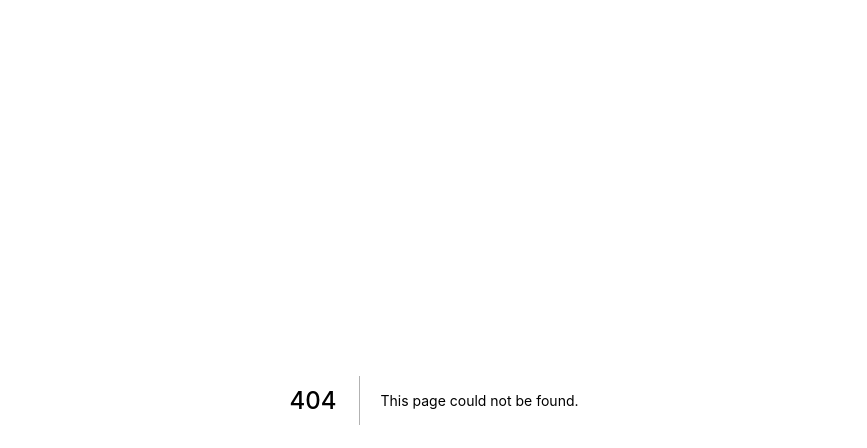
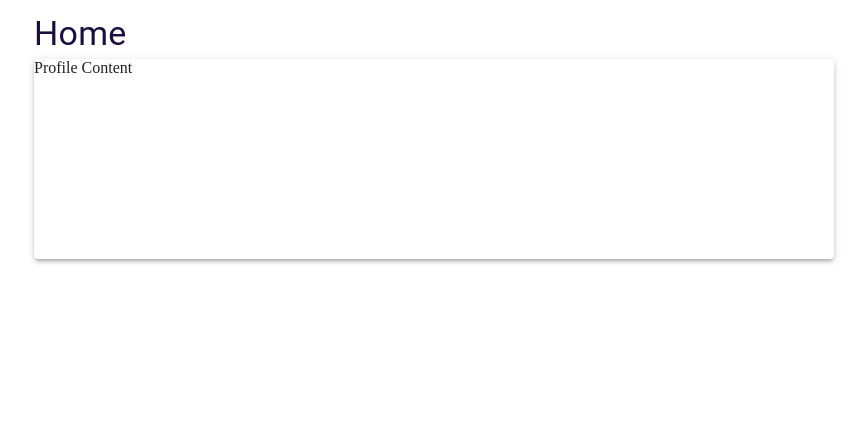
Before and after one commit to xeonray-origin/reckon, a Next.js app: page /home in a window 1280 px wide. Before the commit this address had no page. Shown: the top 448 px of the page, without its empty margins (206-1073 px from the left). Built offline with nearby package versions, Linux system fonts and the light colour scheme.

Commit message:
feat: installed mui dependencies, theme setup , components setup , initiated homepage design (#1)
Co-authored-by: Mohammed Adil <mohammed.adil@optym.com>

```diff
--- a/package.json
+++ b/package.json
@@ -11,6 +11,9 @@
     "format": "prettier ."
   },
   "dependencies": {
+    "@emotion/react": "^11.10.4",
+    "@emotion/styled": "^11.10.4",
+    "@mui/material": "^5.10.4",
     "next": "12.3.0",
     "react": "18.2.0",
     "react-dom": "18.2.0",
--- /dev/null
+++ b/src/components/index.ts
@@ -0,0 +1 @@
+export { default as Profile} from './profile';
--- /dev/null
+++ b/src/components/profile.tsx
@@ -0,0 +1,12 @@
+import Paper from '@mui/material/Paper';
+
+const Profile = () => {
+  return (
+    <Paper elevation={3} sx={{ height: '200px', width: '800px' }}>
+      {' '}
+      Profile Content
+    </Paper>
+  );
+};
+
+export default Profile;
--- a/src/config.ts
+++ b/src/config.ts
@@ -2,6 +2,9 @@
  * Application related global configurations.
  */
 
+import { lightTheme } from './core/theme/lightTheme';
+
 export default {
   appName: 'Optym5',
+  appTheme: lightTheme,
 };
--- /dev/null
+++ b/src/core/theme/baseTheme.ts
@@ -0,0 +1,78 @@
+export const baseTheme: any = {
+  typography: {
+    fontSize: 14,
+    h1: {
+      fontSize: '96px',
+      lineHeight: '144px',
+      letterSpacing: '-1.5px',
+    },
+    h2: {
+      fontSize: '60px',
+      lineHeight: '90px',
+      letterSpacing: '-0.5px',
+    },
+    h3: {
+      fontSize: '48px',
+      lineHeight: '72px',
+    },
+    h4: {
+      fontSize: '34px',
+      lineHeight: '51px',
+      letterSpacing: '0.25px',
+    },
+    h5: {
+      fontSize: '24px',
+      lineHeight: '36px',
+    },
+    h6: {
+      fontSize: '20px',
+      lineHeight: '30px',
+      letterSpacing: '0.15px',
+    },
+    h7: {
+      fontWeight: 600,
+      size: '16px',
+      lineHeight: '25.6px',
+      letterSpacing: '0.15px',
+    },
+    subtitle1: {
+      fontSize: '16px',
+      lineHeight: '24px',
+      letterSpacing: '0.15px',
+    },
+    subtitle2: {
+      fontSize: '14px',
+      lineHeight: '21px',
+      letterSpacing: '0.15px',
+      fontWeight: 400,
+    },
+    body1: {
+      fontSize: '16px',
+      lineHeight: '24px',
+      letterSpacing: '0.15px',
+      fontWeight: 400,
+    },
+    body2: {
+      fontSize: '14px',
+      lineHeight: '21px',
+      letterSpacing: '0.15px',
+      fontWeight: 400,
+    },
+    button: {
+      fontSize: '15px',
+      lineHeight: '22.5px',
+      fontWeight: 500,
+    },
+    caption: {
+      fontSize: '15px',
+      lineHeight: '22.5px',
+      fontWeight: 500,
+    },
+    overline: {
+      fontWeight: 400,
+      fontSize: '12px',
+      lineHeight: '18px',
+      letterSpacing: '1px',
+    },
+  },
+};
--- /dev/null
+++ b/src/core/theme/lightTheme.ts
@@ -0,0 +1,22 @@
+import { createTheme, Theme } from '@mui/material';
+import { baseTheme } from './baseTheme';
+
+export const lightTheme: Theme = createTheme({
+  ...baseTheme,
+  palette: {
+    mode: 'light',
+    contrastThreshold: 3,
+    primary: {
+      main: '#1A0D3F',
+    },
+    background: {
+      default: '#ebebeb',
+      paper: '#FFFFFF',
+    },
+    error: {
+      main: '#d32f2f',
+      light: '#ef5350',
+      dark: '#c62828',
+    },
+  },
+});
--- a/src/pages/_app.tsx
+++ b/src/pages/_app.tsx
@@ -1,8 +1,15 @@
-import '../styles/globals.css'
-import type { AppProps } from 'next/app'
+import config from '@config';
+import { ThemeProvider } from '@mui/material';
+import type { AppProps } from 'next/app';
+
+import '../styles/globals.css';
 
 function MyApp({ Component, pageProps }: AppProps) {
-  return <Component {...pageProps} />
+  return (
+    <ThemeProvider theme={config.appTheme}>
+      <Component {...pageProps} />
+    </ThemeProvider>
+  );
 }
 
-export default MyApp
+export default MyApp;
--- /dev/null
+++ b/src/pages/home/index.tsx
@@ -0,0 +1,25 @@
+import { Profile } from '@components';
+import { Box, Typography } from '@mui/material';
+
+const Home = () => {
+  return (
+    <Box
+      sx={{
+        maxWidth: '1200px',
+        margin: 'auto',
+        display: 'flex',
+        justifyContent: 'center',
+      }}
+    >
+      <Box>
+        <Typography color="primary" variant="h4">
+          {' '}
+          Home{' '}
+        </Typography>
+        <Profile />
+      </Box>
+    </Box>
+  );
+};
+
+export default Home;
```
Also changed, not shown: 1 other file (tests, documents, lock files or other folders).
